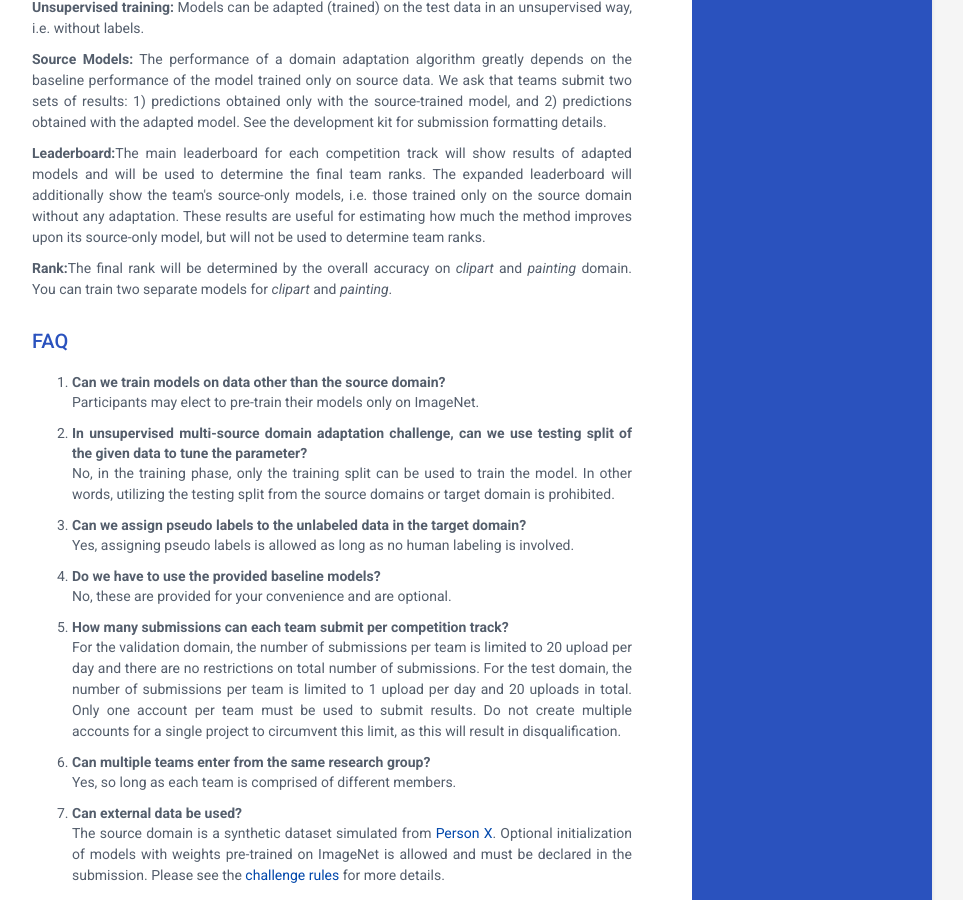
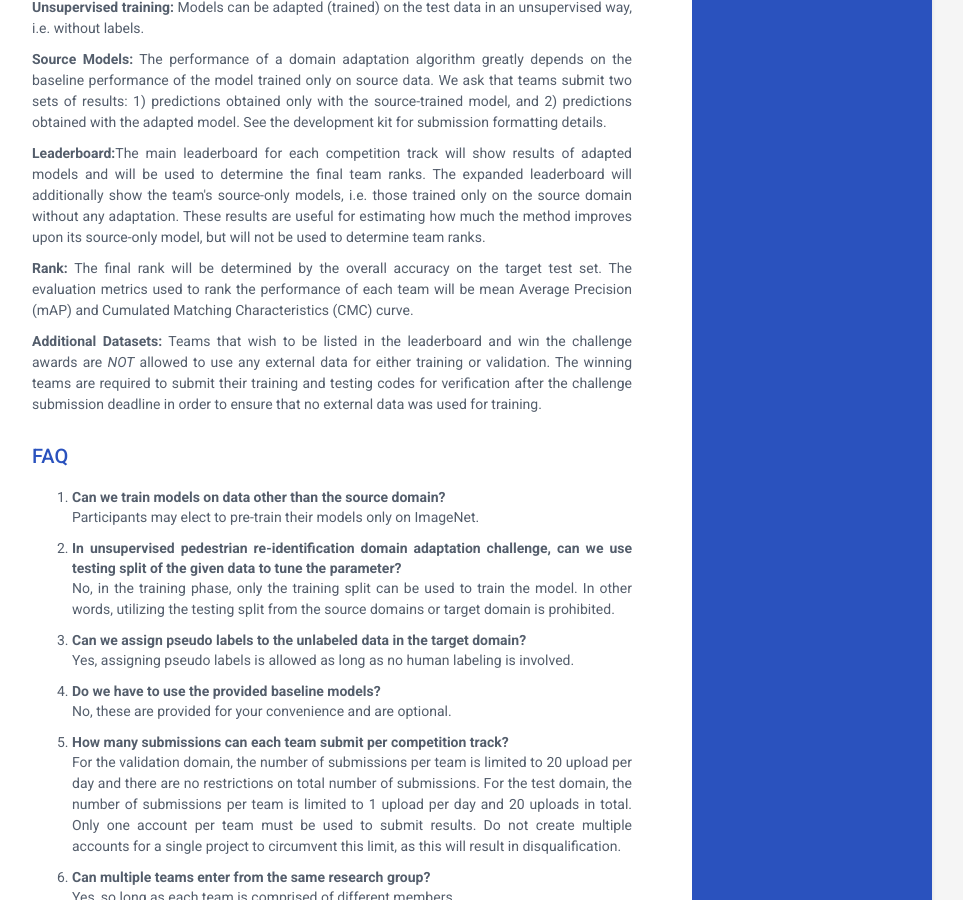
Before and after one commit to VisionLearningGroup/VisionLearningGroup.github.io, a Jekyll site: the page built from visda-2020/index.html, in a window 1280 px wide and 900 px high, scrolled down 1572 px. Shown: the whole window, without its empty margins (188-1151 px from the left). Built offline with Jekyll 4.4.1, drawn with Linux system fonts in a browser that asks for light colours.

Commit message:
Update index.html

```diff
--- a/visda-2020/index.html
+++ b/visda-2020/index.html
@@ -127,8 +127,14 @@ layout: visda2020
 		<p><b>Source Models:</b> The performance of a domain adaptation algorithm greatly depends on the baseline performance of the model trained only on source data. We ask that teams submit two sets of results: 1) predictions obtained only with the source-trained model, and 2) predictions obtained with the adapted model. See the development kit for submission formatting details. </p>
 
 		<p><b>Leaderboard:</b>The main leaderboard for each competition track will show results of adapted models and will be used to determine the final team ranks. The expanded leaderboard will additionally show the team's source-only models, i.e. those trained only on the source domain without any adaptation. These results are useful for estimating how much the method improves upon its source-only model, but will not be used to determine team ranks. </p>
-		<p><b>Rank:</b>The final rank will be determined by the overall accuracy on <i>clipart</i> and <i>painting</i> domain. You can train two separate models for <i>clipart</i> and <i>painting</i>.</p>
 
+		<p><b>Rank:</b> The final rank will be determined by the overall accuracy on the target test set.
+		The evaluation metrics used to rank the performance of each team will be mean Average Precision (mAP) and Cumulated Matching Characteristics (CMC) curve.</p>
+
+		<p><b>Additional Datasets:</b>
+		Teams that wish to be listed in the leaderboard and win the challenge awards are  <i>NOT</i> allowed to use any external data for either training or validation.
+		The winning teams are required to submit their training and testing codes for verification after the challenge submission deadline
+			in order to ensure that no external data was used for training.</p>
 
 		</br>
 
@@ -140,8 +146,9 @@ layout: visda2020
 			<p> Participants may elect to pre-train their models only on ImageNet.
 				<!--	Please refer to the challenge evaluation instructions found in the <a href = "https://github.com/VisionLearningGroup/visda-2019-public">DevKit</a> for more details. </p>-->
 
-			<li><b>In unsupervised multi-source domain adaptation challenge, can we use testing split of the given data to tune the parameter?</b></li>
-			<p>No, in the training phase, only the training split can be used to train the model. In other words, utilizing the testing split from the source domains or target domain is prohibited. </p>
+			<li><b>In unsupervised pedestrian re-identification domain adaptation challenge, can we use testing split of the given data to tune the parameter?</b></li>
+			<p>No, in the training phase, only the training split can be used to train the model.
+				In other words, utilizing the testing split from the source domains or target domain is prohibited. </p>
 
 			<li><b>Can we assign pseudo labels to the unlabeled data in the target domain?</b></li>
 			<p>Yes, assigning pseudo labels is allowed as long as no human labeling is involved. </p>
```
